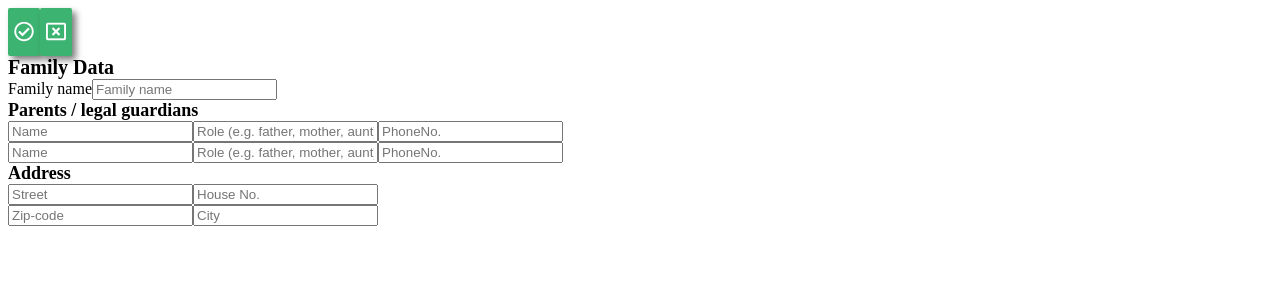
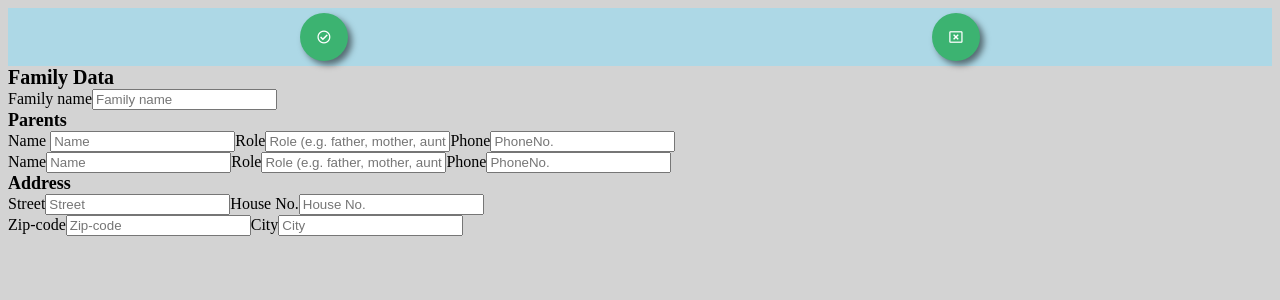
Before and after one commit to struebig/babysitter, a React (Create React App) app: page /familyData in a window 1280 px wide. Shown: the top 300 px of the page. Built offline with nearby package versions, Linux system fonts and the light colour scheme.

Commit message:
Add style elements

```diff
--- a/src/app/GlobalStyles.js
+++ b/src/app/GlobalStyles.js
@@ -4,4 +4,7 @@ export default createGlobalStyle`
 * {
     box-sizing: border-box;
 }
+body{
+    background-color: lightgray;
+}
 `;
--- a/src/components/HeaderForm.js
+++ b/src/components/HeaderForm.js
@@ -2,28 +2,36 @@ import PropTypes from "prop-types";
 import React from "react";
 import styled from "styled-components";
 
+const StyledHeaderForm = styled.div`
+    display: flex;
+    justify-content: space-around;
+    width: 100 vw;
+    background-color: lightblue;
+`;
+
 const StyledButton = styled.button`
-    width: 50 vw;
+    width: 48px;
     height: 48px;
-    border-radius: 5%;
+    border-radius: 50%;
     border: none;
+    margin: 5px;
     color: ${props => (props.active ? "goldenrod" : "white")};
     background: mediumseagreen;
-    font-size: 20px;
-    cursor: pointer;
+    /*font-size: 20px;
+    cursor: pointer;*/
     box-shadow: 4px 4px 6px rgba(0, 0, 0, 0.5);
 `;
 
 function HeaderForm({ submit, handleSubmit, button, handleCancel }) {
     return (
-        <>
+        <StyledHeaderForm>
             <StyledButton type={submit} onClick={handleSubmit}>
                 <i class="far fa-check-circle" />
             </StyledButton>
             <StyledButton type={button} onClick={handleCancel}>
                 <i class="far fa-window-close" />
             </StyledButton>
-        </>
+        </StyledHeaderForm>
     );
 }
 
--- a/src/pages/Household.js
+++ b/src/pages/Household.js
@@ -69,20 +69,24 @@ function HouseholdForm({ history }) {
                     onChange={handleChange}
                 />
                 <Container>
-                    <Headline size="XS">Parents / legal guardians</Headline>
+                    <Headline size="XS">Parents</Headline>
                     <Container>
+                        <label for="nameParentOne">Name </label>
                         <StyledInput
+                            id="nameParentOne"
                             value={household.nameParentOne}
                             name="nameParentOne"
                             placeholder="Name"
                             onChange={handleChange}
                         />
+                        Role
                         <StyledInput
                             value={household.roleParentOne}
                             placeholder="Role (e.g. father, mother, aunt)"
                             name="roleParentOne"
                             onChange={handleChange}
                         />
+                        Phone
                         <StyledInput
                             value={household.phoneParentOne}
                             placeholder="PhoneNo."
@@ -91,18 +95,21 @@ function HouseholdForm({ history }) {
                         />
                     </Container>
                     <Container>
+                        Name
                         <StyledInput
                             value={household.nameParentTwo}
                             placeholder="Name"
                             name="nameParentTwo"
                             onChange={handleChange}
                         />
+                        Role
                         <StyledInput
                             value={household.roleParentTwo}
                             placeholder="Role (e.g. father, mother, aunt)"
                             name="roleParentTwo"
                             onChange={handleChange}
                         />
+                        Phone
                         <StyledInput
                             value={household.phoneParentTwo}
                             placeholder="PhoneNo."
@@ -114,12 +121,14 @@ function HouseholdForm({ history }) {
                 <Container>
                     <Headline size="XS">Address</Headline>
                     <Container>
+                        Street
                         <StyledInput
                             name="street"
                             value={household.street}
                             placeholder="Street"
                             onChange={handleChange}
                         />
+                        House No.
                         <StyledInput
                             name="houseNo"
                             value={household.HouseNo}
@@ -128,12 +137,14 @@ function HouseholdForm({ history }) {
                         />
                     </Container>
                     <Container>
+                        Zip-code
                         <StyledInput
                             name="zip"
                             value={household.zip}
                             placeholder="Zip-code"
                             onChange={handleChange}
                         />
+                        City
                         <StyledInput
                             name="city"
                             value={household.city}
```
Also changed, not shown: src/components/HeaderForm.mdx (added).
